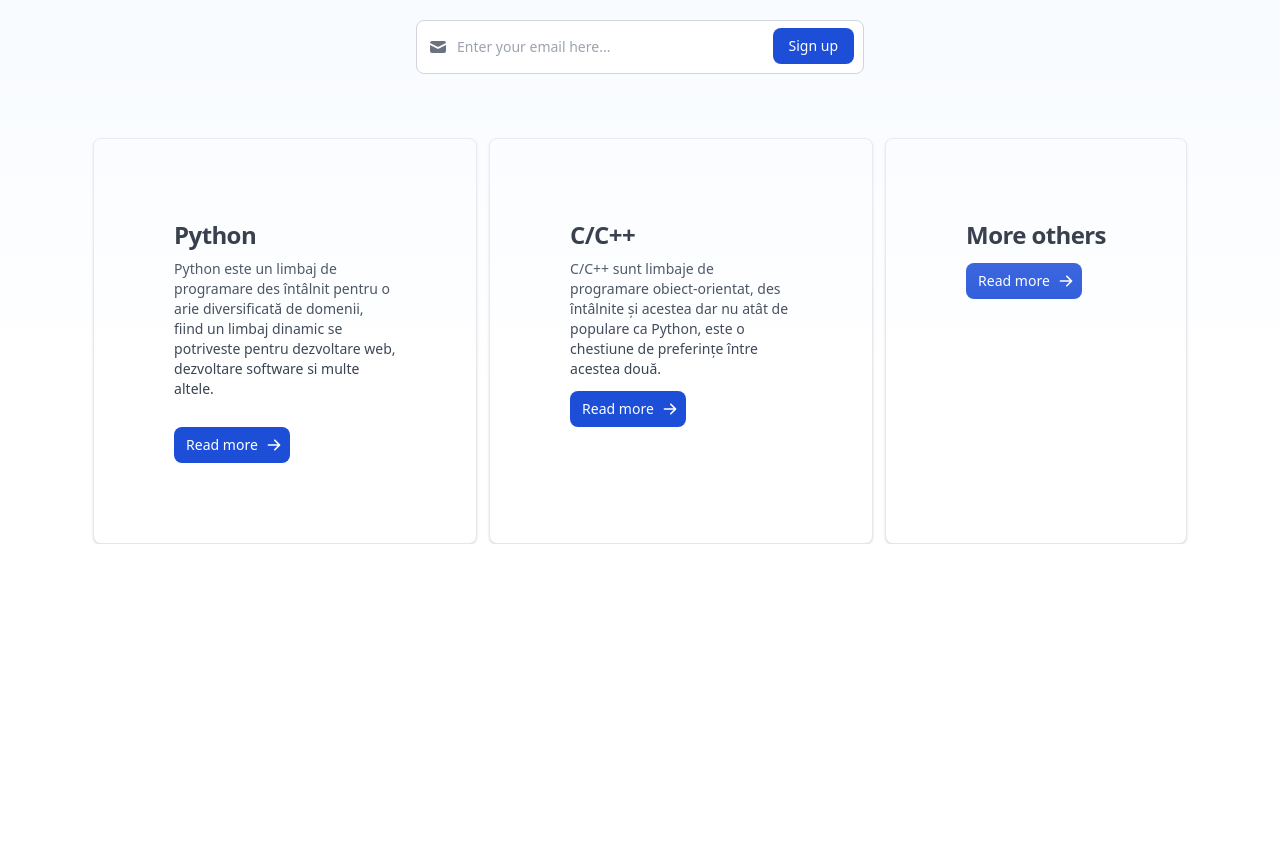
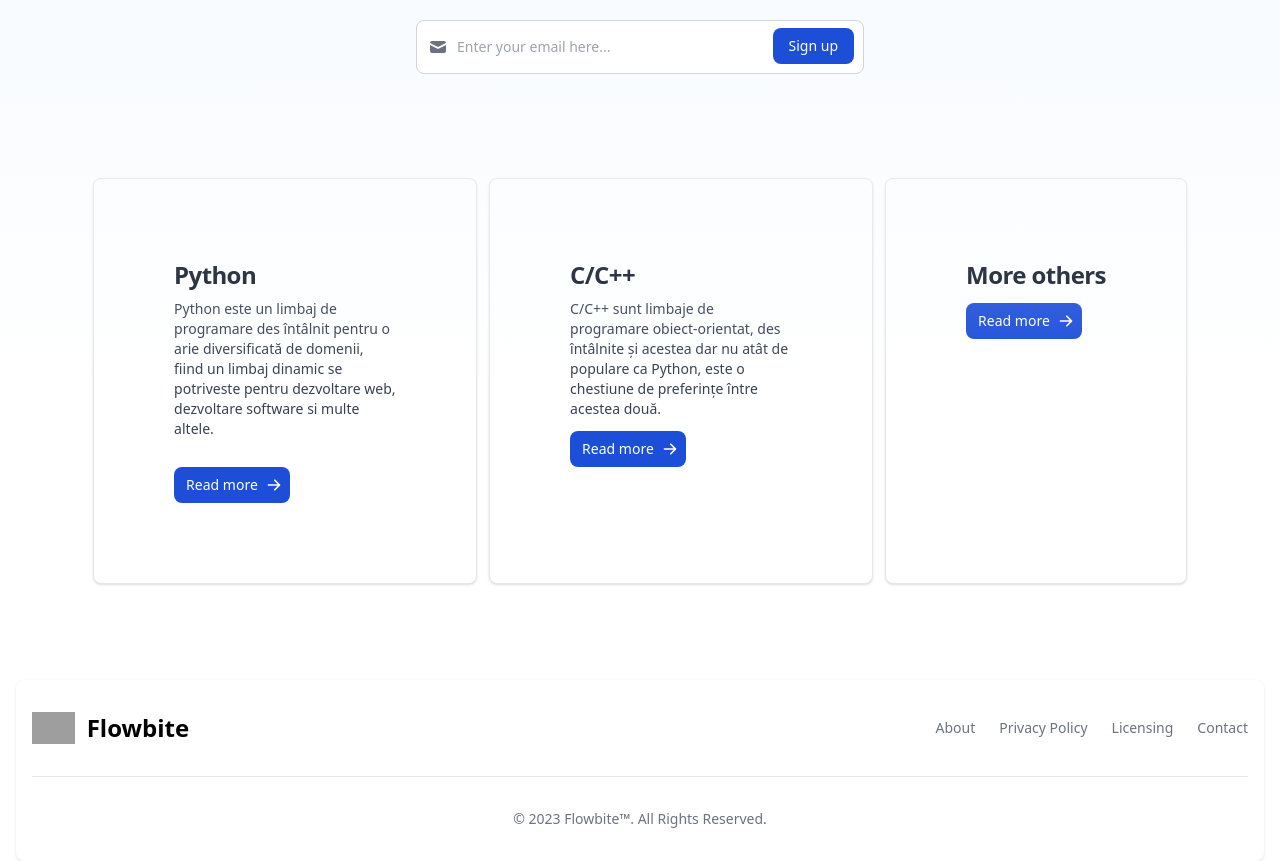
Before and after one commit to amchirica/elearning-typescript, a Next.js app: page / in a window 1280 px wide. Shown: the part 420-1281 px from the top of the page. Before the commit the page ends 964 px from the top, so only its background shows below. Built offline with nearby package versions, Linux system fonts and the light colour scheme; no server answers; grey boxes are pictures that could not be loaded.

Commit message:
fix styling and add footer

```diff
--- /dev/null
+++ b/src/components/Footer/Footer.tsx
@@ -0,0 +1,60 @@
+import React from "react";
+
+function Footer() {
+  return (
+    <div className="h-40">
+      <footer className="bg-white rounded-lg shadow dark:bg-gray-900 m-4">
+        <div className="w-full max-w-screen-xl mx-auto p-4 md:py-8">
+          <div className="sm:flex sm:items-center sm:justify-between">
+            <a
+              href="https://flowbite.com/"
+              className="flex items-center mb-4 sm:mb-0"
+            >
+              {/* eslint-disable-next-line @next/next/no-img-element */}
+              <img
+                src="https://flowbite.com/docs/images/logo.svg"
+                className="h-8 mr-3"
+                alt="Flowbite Logo"
+              />
+              <span className="self-center text-2xl font-semibold whitespace-nowrap dark:text-white">
+                Flowbite
+              </span>
+            </a>
+            <ul className="flex flex-wrap items-center mb-6 text-sm font-medium text-gray-500 sm:mb-0 dark:text-gray-400">
+              <li>
+                <a href="#" className="mr-4 hover:underline md:mr-6 ">
+                  About
+                </a>
+              </li>
+              <li>
+                <a href="#" className="mr-4 hover:underline md:mr-6">
+                  Privacy Policy
+                </a>
+              </li>
+              <li>
+                <a href="#" className="mr-4 hover:underline md:mr-6 ">
+                  Licensing
+                </a>
+              </li>
+              <li>
+                <a href="#" className="hover:underline">
+                  Contact
+                </a>
+              </li>
+            </ul>
+          </div>
+          <hr className="my-6 border-gray-200 sm:mx-auto dark:border-gray-700 lg:my-8" />
+          <span className="block text-sm text-gray-500 sm:text-center dark:text-gray-400">
+            © 2023{" "}
+            <a href="https://flowbite.com/" className="hover:underline">
+              Flowbite™
+            </a>
+            . All Rights Reserved.
+          </span>
+        </div>
+      </footer>
+    </div>
+  );
+}
+
+export default Footer;
--- a/src/layouts/mainLayout.tsx
+++ b/src/layouts/mainLayout.tsx
@@ -1,3 +1,4 @@
+import Footer from "@/components/Footer/Footer";
 import Header from "@/components/Header/Header";
 import React from "react";
 
@@ -7,8 +8,7 @@ function MainLayout({ children }: any) {
       <div className="flex flex-col">
         <Header />
         <main className="flex-1">{children}</main>
-
-
+        <Footer />
       </div>
     </>
   );
--- a/src/pages/index.tsx
+++ b/src/pages/index.tsx
@@ -2,30 +2,74 @@ import MainLayout from "@/layouts/mainLayout";
 import { ReactElement } from "react";
 import Link from "next/link";
 
-
 const Home = () => {
   return (
-    <>
-
-      <div className="mt-10 bg-white dark:bg-gray-900 bg-[url()] dark:bg-[url()]">
+    <div className="flex flex-col gap-10 mb-20">
+      <div className="mt-10 bg-white dark:bg-gray-900">
         <div className="py-8 px-4 mx-auto max-w-screen-xl text-center lg:py-16 z-10 relative">
-              <Link href="/courses" className="inline-flex justify-between items-center py-1 px-1 pr-4 mb-7 text-sm text-blue-700 bg-blue-100 rounded-full dark:bg-blue-900 dark:text-blue-300 hover:bg-blue-200 dark:hover:bg-blue-800">
-                  <span className="text-xs bg-blue-600 rounded-full text-white px-4 py-1.5 mr-3">New</span> <span className="text-sm font-medium">Jump to!</span>
-                  <svg aria-hidden="true" className="ml-2 w-5 h-5" fill="currentColor" viewBox="0 0 20 20" xmlns=""><path fill-rule="evenodd" d="M7.293 14.707a1 1 0 010-1.414L10.586 10 7.293 6.707a1 1 0 011.414-1.414l4 4a1 1 0 010 1.414l-4 4a1 1 0 01-1.414 0z" clip-rule="evenodd"></path></svg>
+          <Link
+            href="/courses"
+            className="inline-flex justify-between items-center py-1 px-1 pr-4 mb-7 text-sm text-blue-700 bg-blue-100 rounded-full dark:bg-blue-900 dark:text-blue-300 hover:bg-blue-200 dark:hover:bg-blue-800"
+          >
+            <span className="text-xs bg-blue-600 rounded-full text-white px-4 py-1.5 mr-3">
+              New
+            </span>{" "}
+            <span className="text-sm font-medium">Jump to!</span>
+            <svg
+              aria-hidden="true"
+              className="ml-2 w-5 h-5"
+              fill="currentColor"
+              viewBox="0 0 20 20"
+              xmlns=""
+            >
+              <path
+                fill-rule="evenodd"
+                d="M7.293 14.707a1 1 0 010-1.414L10.586 10 7.293 6.707a1 1 0 011.414-1.414l4 4a1 1 0 010 1.414l-4 4a1 1 0 01-1.414 0z"
+                clip-rule="evenodd"
+              ></path>
+            </svg>
           </Link>
-              <h1 className="mb-4 text-4xl font-extrabold tracking-tight leading-none text-gray-900 md:text-5xl lg:text-6xl dark:text-white">Vino în lumea limbajelor de programare</h1>
-              <p className="mb-8 text-lg font-normal text-gray-500 lg:text-xl sm:px-16 lg:px-48 dark:text-gray-200">La platforma noastră de e-learning pentru programare, ne concentrăm pe piețele în care tehnologia, inovația și capitalul pot debloca valoare pe termen lung și pot stimula creșterea economică.</p>
+          <h1 className="mb-4 text-4xl font-extrabold tracking-tight leading-none text-gray-900 md:text-5xl lg:text-6xl dark:text-white">
+            Vino în lumea limbajelor de programare
+          </h1>
+          <p className="mb-8 text-lg font-normal text-gray-500 lg:text-xl sm:px-16 lg:px-48 dark:text-gray-200">
+            La platforma noastră de e-learning pentru programare, ne concentrăm
+            pe piețele în care tehnologia, inovația și capitalul pot debloca
+            valoare pe termen lung și pot stimula creșterea economică.
+          </p>
           <form className="w-full max-w-md mx-auto">
-                  <label form="default-email" className="mb-2 text-sm font-medium text-gray-900 sr-only dark:text-white">Email sign-up</label>
+            <label
+              form="default-email"
+              className="mb-2 text-sm font-medium text-gray-900 sr-only dark:text-white"
+            >
+              Email sign-up
+            </label>
             <div className="relative">
               <div className="absolute inset-y-0 left-0 flex items-center pl-3 pointer-events-none">
-                          <svg className="w-5 h-5 text-gray-500 dark:text-gray-400" fill="currentColor" viewBox="0 0 20 20" xmlns="" aria-hidden="true">
+                <svg
+                  className="w-5 h-5 text-gray-500 dark:text-gray-400"
+                  fill="currentColor"
+                  viewBox="0 0 20 20"
+                  xmlns=""
+                  aria-hidden="true"
+                >
                   <path d="M2.003 5.884L10 9.882l7.997-3.998A2 2 0 0016 4H4a2 2 0 00-1.997 1.884z"></path>
                   <path d="M18 8.118l-8 4-8-4V14a2 2 0 002 2h12a2 2 0 002-2V8.118z"></path>
                 </svg>
               </div>
-                      <input type="email" id="default-email" className="block w-full p-4 pl-10 text-sm text-gray-900 border border-gray-300 rounded-lg bg-white focus:ring-blue-500 focus:border-blue-500 dark:bg-gray-800 dark:border-gray-700 dark:placeholder-gray-400 dark:text-white dark:focus:ring-blue-500 dark:focus:border-blue-500" placeholder="Enter your email here..." required/>
-                      <button type="submit" className="text-white absolute right-2.5 bottom-2.5 bg-blue-700 hover:bg-blue-800 focus:ring-4 focus:outline-none focus:ring-blue-300 font-medium rounded-lg text-sm px-4 py-2 dark:bg-blue-600 dark:hover:bg-blue-700 dark:focus:ring-blue-800">Sign up</button>
+              <input
+                type="email"
+                id="default-email"
+                className="block w-full p-4 pl-10 text-sm text-gray-900 border border-gray-300 rounded-lg bg-white focus:ring-blue-500 focus:border-blue-500 dark:bg-gray-800 dark:border-gray-700 dark:placeholder-gray-400 dark:text-white dark:focus:ring-blue-500 dark:focus:border-blue-500"
+                placeholder="Enter your email here..."
+                required
+              />
+              <button
+                type="submit"
+                className="text-white absolute right-2.5 bottom-2.5 bg-blue-700 hover:bg-blue-800 focus:ring-4 focus:outline-none focus:ring-blue-300 font-medium rounded-lg text-sm px-4 py-2 dark:bg-blue-600 dark:hover:bg-blue-700 dark:focus:ring-blue-800"
+              >
+                Sign up
+              </button>
             </div>
           </form>
         </div>
@@ -33,51 +77,99 @@ const Home = () => {
       </div>
 
       <div className="flex flex-wrap gap-3 justify-center">
+        <div className="max-w-sm p-20 bg-white border border-gray-200 rounded-lg shadow dark:bg-gray-800 dark:border-gray-700">
+          <Link href="/courses">
+            <h5 className="mb-2 text-2xl font-bold tracking-tight text-gray-900 dark:text-white">
+              Python
+            </h5>
+          </Link>
+          <p className="mb-7 font-normal text-gray-700 dark:text-gray-400">
+            Python este un limbaj de programare des întâlnit pentru o arie
+            diversificată de domenii, fiind un limbaj dinamic se potriveste
+            pentru dezvoltare web, dezvoltare software si multe altele.
+          </p>
+          <Link
+            href="/courses"
+            className="inline-flex items-center px-3 py-2 text-sm font-medium text-center text-white bg-blue-700 rounded-lg hover:bg-blue-800 focus:ring-4 focus:outline-none focus:ring-blue-300 dark:bg-blue-600 dark:hover:bg-blue-700 dark:focus:ring-blue-800"
+          >
+            Read more
+            <svg
+              aria-hidden="true"
+              className="w-4 h-4 ml-2 -mr-1"
+              fill="currentColor"
+              viewBox="0 0 20 20"
+              xmlns="http://www.w3.org/2000/svg"
+            >
+              <path
+                fill-rule="evenodd"
+                d="M10.293 3.293a1 1 0 011.414 0l6 6a1 1 0 010 1.414l-6 6a1 1 0 01-1.414-1.414L14.586 11H3a1 1 0 110-2h11.586l-4.293-4.293a1 1 0 010-1.414z"
+                clip-rule="evenodd"
+              ></path>
+            </svg>
+          </Link>
+        </div>
 
         <div className="max-w-sm p-20 bg-white border border-gray-200 rounded-lg shadow dark:bg-gray-800 dark:border-gray-700">
           <Link href="/courses">
-              <h5 className="mb-2 text-2xl font-bold tracking-tight text-gray-900 dark:text-white">Python</h5>
+            <h5 className="mb-2 text-2xl font-bold tracking-tight text-gray-900 dark:text-white">
+              C/C++
+            </h5>
           </Link>
-          <p className="mb-7 font-normal text-gray-700 dark:text-gray-400">Python este un limbaj de programare des întâlnit pentru o
-                arie diversificată de domenii, fiind un limbaj dinamic se potriveste pentru
-                dezvoltare web, dezvoltare software si multe altele.</p>
-          <Link href="/courses" className="inline-flex items-center px-3 py-2 text-sm font-medium text-center text-white bg-blue-700 rounded-lg hover:bg-blue-800 focus:ring-4 focus:outline-none focus:ring-blue-300 dark:bg-blue-600 dark:hover:bg-blue-700 dark:focus:ring-blue-800">
+          <p className="mb-3 font-normal text-gray-700 dark:text-gray-400">
+            C/C++ sunt limbaje de programare obiect-orientat, des întâlnite și
+            acestea dar nu atât de populare ca Python, este o chestiune de
+            preferințe între acestea două.
+          </p>
+          <Link
+            href="/courses"
+            className="inline-flex items-center px-3 py-2 text-sm font-medium text-center text-white bg-blue-700 rounded-lg hover:bg-blue-800 focus:ring-4 focus:outline-none focus:ring-blue-300 dark:bg-blue-600 dark:hover:bg-blue-700 dark:focus:ring-blue-800"
+          >
             Read more
-              <svg aria-hidden="true" className="w-4 h-4 ml-2 -mr-1" fill="currentColor" viewBox="0 0 20 20" xmlns="http://www.w3.org/2000/svg"><path fill-rule="evenodd" d="M10.293 3.293a1 1 0 011.414 0l6 6a1 1 0 010 1.414l-6 6a1 1 0 01-1.414-1.414L14.586 11H3a1 1 0 110-2h11.586l-4.293-4.293a1 1 0 010-1.414z" clip-rule="evenodd"></path></svg>
+            <svg
+              aria-hidden="true"
+              className="w-4 h-4 ml-2 -mr-1"
+              fill="currentColor"
+              viewBox="0 0 20 20"
+              xmlns="http://www.w3.org/2000/svg"
+            >
+              <path
+                fill-rule="evenodd"
+                d="M10.293 3.293a1 1 0 011.414 0l6 6a1 1 0 010 1.414l-6 6a1 1 0 01-1.414-1.414L14.586 11H3a1 1 0 110-2h11.586l-4.293-4.293a1 1 0 010-1.414z"
+                clip-rule="evenodd"
+              ></path>
+            </svg>
           </Link>
         </div>
 
-
         <div className="max-w-sm p-20 bg-white border border-gray-200 rounded-lg shadow dark:bg-gray-800 dark:border-gray-700">
           <Link href="/courses">
-              <h5 className="mb-2 text-2xl font-bold tracking-tight text-gray-900 dark:text-white">C/C++</h5>
+            <h5 className="mb-2 text-2xl font-bold tracking-tight text-gray-900 dark:text-white">
+              More others
+            </h5>
           </Link>
-          <p className="mb-3 font-normal text-gray-700 dark:text-gray-400">C/C++ sunt limbaje de programare obiect-orientat, des întâlnite și acestea dar
-                nu atât de populare ca Python, este o chestiune de preferințe între acestea două.</p>
-          <Link href="/courses" className="inline-flex items-center px-3 py-2 text-sm font-medium text-center text-white bg-blue-700 rounded-lg hover:bg-blue-800 focus:ring-4 focus:outline-none focus:ring-blue-300 dark:bg-blue-600 dark:hover:bg-blue-700 dark:focus:ring-blue-800">
+          <p className="mb-3 font-normal text-gray-700 dark:text-gray-400"> </p>
+          <Link
+            href="/courses"
+            className="inline-flex items-center px-3 py-2 text-sm font-medium text-center text-white bg-blue-700 rounded-lg hover:bg-blue-800 focus:ring-4 focus:outline-none focus:ring-blue-300 dark:bg-blue-600 dark:hover:bg-blue-700 dark:focus:ring-blue-800"
+          >
             Read more
-              <svg aria-hidden="true" className="w-4 h-4 ml-2 -mr-1" fill="currentColor" viewBox="0 0 20 20" xmlns="http://www.w3.org/2000/svg"><path fill-rule="evenodd" d="M10.293 3.293a1 1 0 011.414 0l6 6a1 1 0 010 1.414l-6 6a1 1 0 01-1.414-1.414L14.586 11H3a1 1 0 110-2h11.586l-4.293-4.293a1 1 0 010-1.414z" clip-rule="evenodd"></path></svg>
+            <svg
+              aria-hidden="true"
+              className="w-4 h-4 ml-2 -mr-1"
+              fill="currentColor"
+              viewBox="0 0 20 20"
+              xmlns="http://www.w3.org/2000/svg"
+            >
+              <path
+                fill-rule="evenodd"
+                d="M10.293 3.293a1 1 0 011.414 0l6 6a1 1 0 010 1.414l-6 6a1 1 0 01-1.414-1.414L14.586 11H3a1 1 0 110-2h11.586l-4.293-4.293a1 1 0 010-1.414z"
+                clip-rule="evenodd"
+              ></path>
+            </svg>
           </Link>
         </div>
-
-
-      <div className="max-w-sm p-20 bg-white border border-gray-200 rounded-lg shadow dark:bg-gray-800 dark:border-gray-700">
-          <Link href="/courses">
-              <h5 className="mb-2 text-2xl font-bold tracking-tight text-gray-900 dark:text-white">More others</h5>
-          </Link>
-          <p className="mb-3 font-normal text-gray-700 dark:text-gray-400"> </p>
-          <Link href="/courses" className="inline-flex items-center px-3 py-2 text-sm font-medium text-center text-white bg-blue-700 rounded-lg hover:bg-blue-800 focus:ring-4 focus:outline-none focus:ring-blue-300 dark:bg-blue-600 dark:hover:bg-blue-700 dark:focus:ring-blue-800">
-              Read more
-              <svg aria-hidden="true" className="w-4 h-4 ml-2 -mr-1" fill="currentColor" viewBox="0 0 20 20" xmlns="http://www.w3.org/2000/svg"><path fill-rule="evenodd" d="M10.293 3.293a1 1 0 011.414 0l6 6a1 1 0 010 1.414l-6 6a1 1 0 01-1.414-1.414L14.586 11H3a1 1 0 110-2h11.586l-4.293-4.293a1 1 0 010-1.414z" clip-rule="evenodd"></path></svg>
-          </Link>
       </div>
-
-
-
     </div>
-
-
-    </>
   );
 };
 
```
Lines whose indentation alone changed are shown as unchanged.
